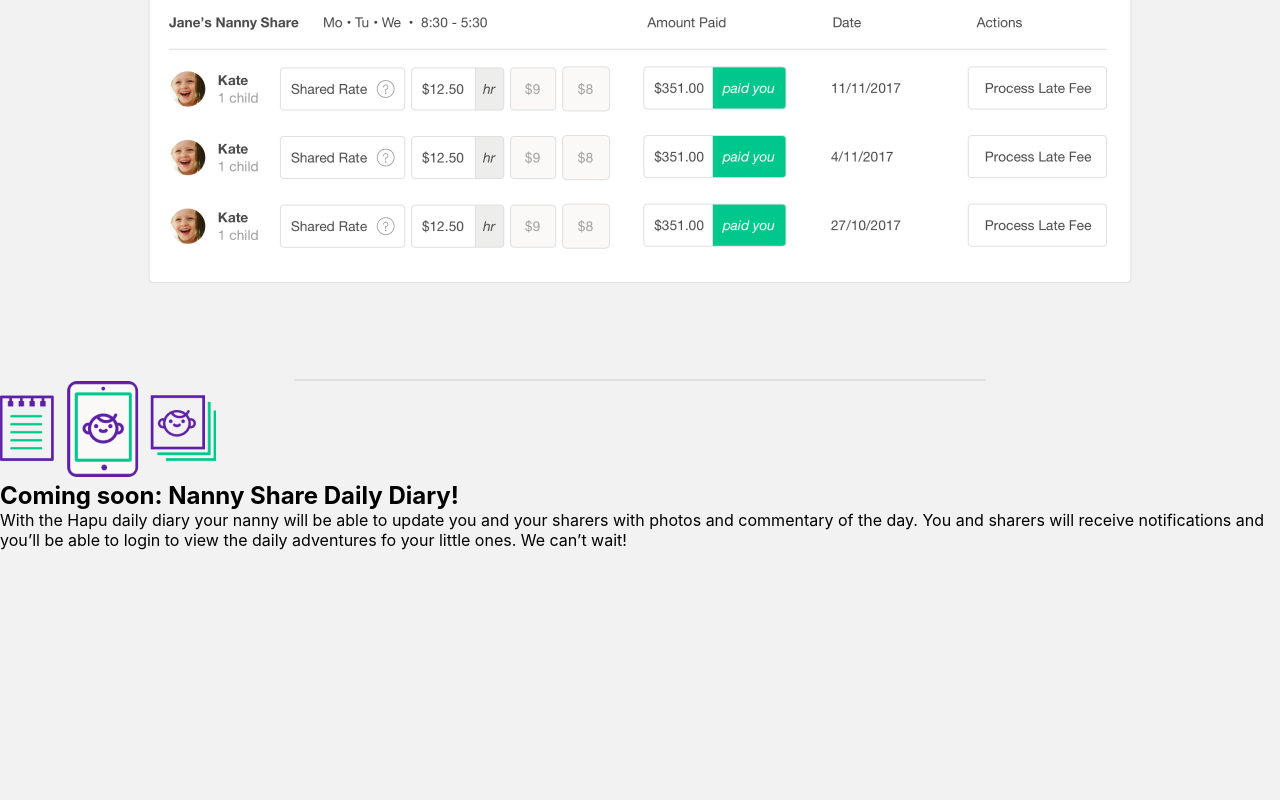
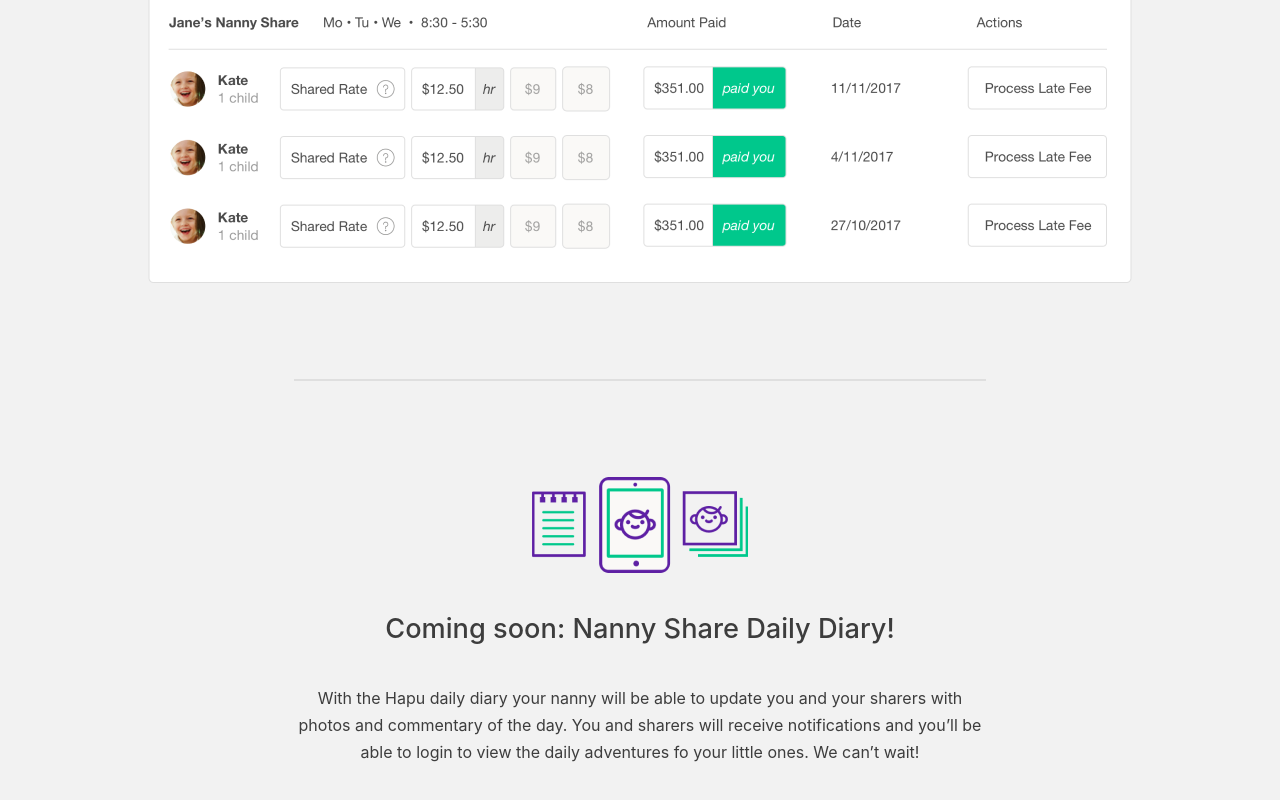
Before and after one commit to thiagooo14/jungle-react-dev, a React (Create React App) app: page / in a window 1280 px wide. Shown: the part 2585-3385 px from the top of the page. Before the commit the page ends 3135 px from the top, so only its background shows below. Built offline with nearby package versions, Linux system fonts and the light colour scheme.

Commit message:
body all done

```diff
--- a/src/components/Body/Section5.jsx
+++ b/src/components/Body/Section5.jsx
@@ -1,17 +1,22 @@
 import React from 'react';
 import { diary } from '../../assets/images';
+import './scss/Section5.scss';
 
 function Section5() {
   return (
-    <div className='section-text'>
-      <img src={diary} alt='diary' className='diary' />
-      <h2>Coming soon: Nanny Share Daily Diary!</h2>
-      <p>
-        With the Hapu daily diary your nanny will be able to update you and your
-        sharers with photos and commentary of the day. You and sharers will
-        receive notifications and you’ll be able to login to view the daily
-        adventures fo your little ones. We can’t wait!
-      </p>
+    <div >
+      <section className='section5'>
+        <img src={diary} alt='diary' className='diary' />
+        <div className='section-text'>
+          <h1>Coming soon: Nanny Share Daily Diary!</h1>
+          <p>
+            With the Hapu daily diary your nanny will be able to update you and
+            your sharers with photos and commentary of the day. You and sharers
+            will receive notifications and you’ll be able to login to view the
+            daily adventures fo your little ones. We can’t wait!
+          </p>
+        </div>
+      </section>
     </div>
   );
 }
--- /dev/null
+++ b/src/components/Body/scss/Section5.scss
@@ -0,0 +1,31 @@
+@import '../../scss/main.scss';
+
+.section5 {
+  @include single-column();
+  margin: 96px 23vw;
+  .section-text {
+    gap: 40px;
+    h1 {
+      margin-top: 40px;
+      font-size: 1.7rem;
+      line-height: 32px;
+      font-weight: 500;
+    }
+    p {
+      font-size: 1rem;
+      line-height: 1.7rem;
+    }
+  }
+}
+
+@include breakpoint($tablet-screen) {
+  .section5 {
+    @include single-tablet;
+  }
+}
+
+@include breakpoint($mobile-screen) {
+  .section5 {
+    @include single-phone;
+  }
+}
```
